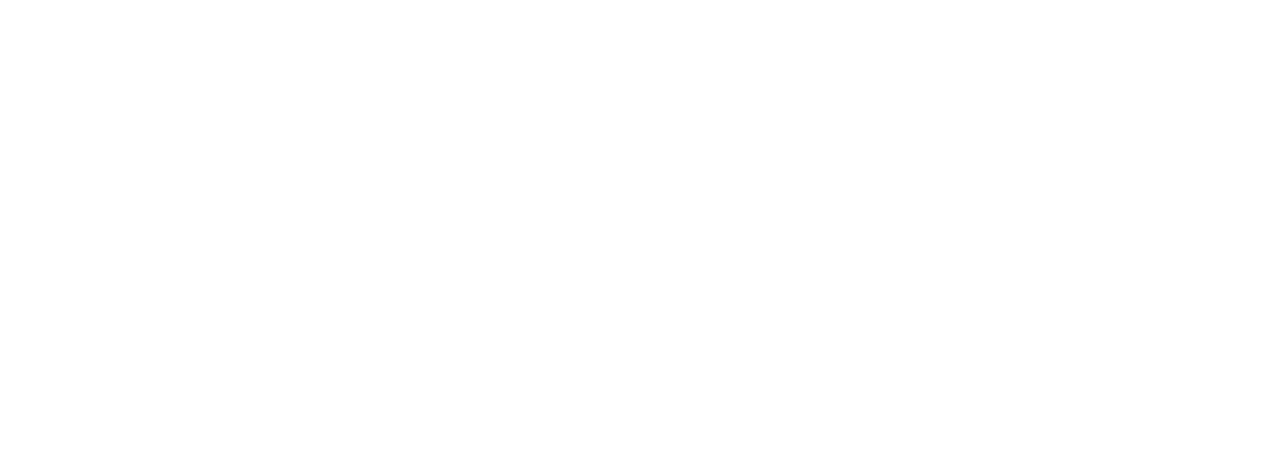
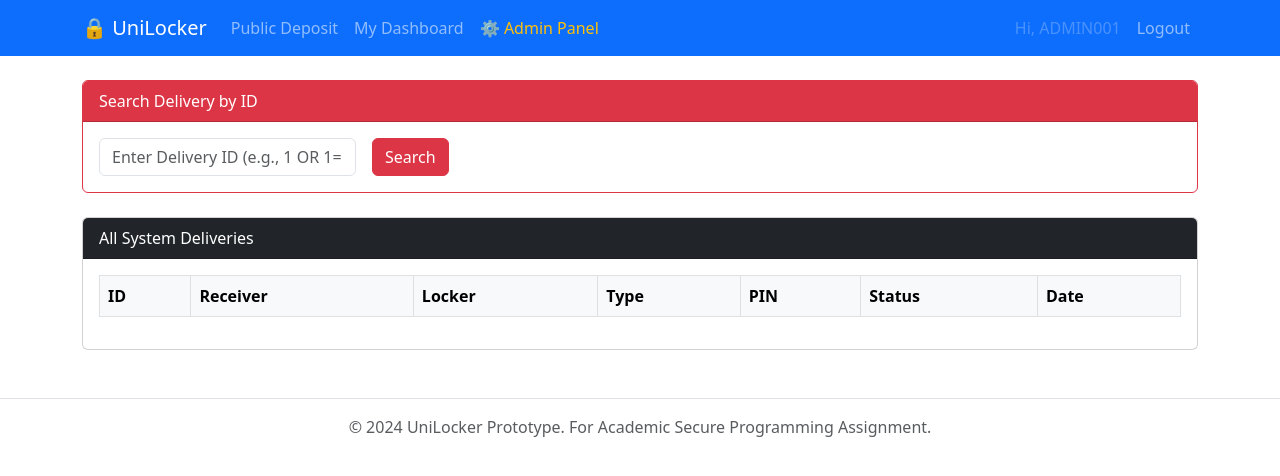
Before and after one commit to Ziq12/unilocker, a PHP site: page /admin/dashboard.php in a window 1280 px wide. Before the commit the part shown is empty. Shown: the top 476 px of the page. Run offline with PHP 8.4, Linux system fonts and the light colour scheme; a user stored in the database is signed in; data comes from the database, SQL or seed files in the repository; tables that the repository leaves empty hold one stand-in row (values such as "Sample post"); lists and menus that the app fills with data are empty.

Commit message:
Add admin dashboard with delivery search functionality and access control checks

```diff
--- a/includes/header.php
+++ b/includes/header.php
@@ -5,7 +5,6 @@
     <meta charset="UTF-8">
     <meta name="viewport" content="width=device-width, initial-scale=1.0">
     <title>UniLocker - Secure Campus Delivery</title>
-    <!-- Bootstrap 5 CDN for quick styling -->
     <link href="https://cdn.jsdelivr.net/npm/bootstrap@5.3.0/dist/css/bootstrap.min.css" rel="stylesheet">
 </head>
 
@@ -13,15 +12,27 @@
     <nav class="navbar navbar-expand-lg navbar-dark bg-primary mb-4">
         <div class="container">
             <a class="navbar-brand" href="index.php">🔒 UniLocker</a>
-            <div class="navbar-nav ms-auto">
-                <a class="nav-link" href="deposit.php">Public Deposit</a>
-                <?php if (isset($_SESSION['user_id'])): ?>
-                    <a class="nav-link" href="dashboard.php">Dashboard</a>
-                    <a class="nav-link" href="logout.php">Logout</a>
-                <?php else: ?>
-                    <a class="nav-link" href="login.php">Login</a>
-                    <a class="nav-link" href="register.php">Register</a>
-                <?php endif; ?>
+            <button class="navbar-toggler" type="button" data-bs-toggle="collapse" data-bs-target="#navbarNav">
+                <span class="navbar-toggler-icon"></span>
+            </button>
+            <div class="collapse navbar-collapse" id="navbarNav">
+                <ul class="navbar-nav me-auto">
+                    <li class="nav-item"><a class="nav-link" href="deposit.php">Public Deposit</a></li>
+                    <?php if (isset($_SESSION['user_id'])): ?>
+                        <li class="nav-item"><a class="nav-link" href="dashboard.php">My Dashboard</a></li>
+                        <!-- VULNERABILITY: Link is visible to all logged-in users, regardless of role -->
+                        <li class="nav-item"><a class="nav-link text-warning" href="admin/dashboard.php">⚙️ Admin Panel</a>
+                        </li>
+                    <?php endif; ?>
+                </ul>
+                <ul class="navbar-nav ms-auto">
+                    <?php if (isset($_SESSION['user_id'])): ?>
+                        <li class="nav-item"><span class="nav-link disabled">Hi,
+                                <?php echo htmlspecialchars($_SESSION['student_id']); ?></span></li>
+                        <li class="nav-item"><a class="nav-link" href="logout.php">Logout</a></li>
+                    <?php else: ?>
+                        <li class="nav-item"><a class="nav-link" href="login.php">Login</a></li>
+                        <li class="nav-item"><a class="nav-link" href="register.php">Register</a></li <?php endif; ?> </ul>
             </div>
         </div>
     </nav>
--- a/public/admin/dashboard.php
+++ b/public/admin/dashboard.php
@@ -0,0 +1,110 @@
+<?php
+session_start();
+require '../../config/db.php';
+require '../../includes/header.php';
+
+// 🚨 VULNERABILITY 1: Broken Access Control (Missing RBAC) 🚨
+// It only checks if the user is logged in. It DOES NOT check if $_SESSION['role'] == 'admin'.
+// A regular student can access this page!
+if (!isset($_SESSION['user_id'])) {
+    header("Location: ../login.php");
+    exit();
+}
+
+$message = '';
+
+// 🚨 VULNERABILITY 2: SQL Injection in Search 🚨
+$search_result = null;
+if (isset($_GET['search_id'])) {
+    $search_id = $_GET['search_id']; // No sanitization or prepared statements
+    $sql_search = "SELECT d.delivery_id, u.student_id, l.locker_number, d.pin, d.status
+                   FROM deliveries d
+                   LEFT JOIN users u ON d.receiver_id = u.user_id
+                   JOIN lockers l ON d.locker_id = l.locker_id
+                   WHERE d.delivery_id = $search_id";
+
+    $result_search = mysqli_query($conn, $sql_search);
+    if ($result_search && mysqli_num_rows($result_search) > 0) {
+        $search_result = mysqli_fetch_assoc($result_search);
+    } else {
+        $message = "No delivery found with ID: " . htmlspecialchars($search_id);
+    }
+}
+
+// Fetch all deliveries for the main table (Information Disclosure: Shows plaintext PINs)
+$sql_all = "SELECT d.delivery_id, u.student_id, u.name as receiver_name, l.locker_number, d.pin, d.deposit_type, d.status, d.created_at
+            FROM deliveries d
+            LEFT JOIN users u ON d.receiver_id = u.user_id
+            JOIN lockers l ON d.locker_id = l.locker_id
+            ORDER BY d.created_at DESC";
+$all_deliveries = mysqli_query($conn, $sql_all);
+?>
+
+
+
+<!-- Search Form (Vulnerable to SQLi) -->
+<div class="card mb-4 border-danger">
+    <div class="card-header bg-danger text-white">Search Delivery by ID</div>
+    <div class="card-body">
+        <form method="GET" action="" class="row g-3">
+            <div class="col-auto">
+                <input type="text" name="search_id" class="form-control" placeholder="Enter Delivery ID (e.g., 1 OR 1=1)" required>
+            </div>
+            <div class="col-auto">
+                <button type="submit" class="btn btn-danger">Search</button>
+            </div>
+        </form>
+        <?php if($search_result): ?>
+            <div class="alert alert-info mt-3">
+                <strong>Found:</strong> Delivery #<?php echo $search_result['delivery_id']; ?> |
+                Student: <?php echo $search_result['student_id'] ?: 'Anonymous'; ?> |
+                Locker: <?php echo $search_result['locker_number']; ?> |
+                <span class="text-danger">PIN: <?php echo $search_result['pin']; ?></span> |
+                Status: <?php echo $search_result['status']; ?>
+            </div>
+        <?php elseif(isset($_GET['search_id'])): ?>
+            <div class="alert alert-warning mt-3"><?php echo $message; ?></div>
+        <?php endif; ?>
+    </div>
+</div>
+
+<!-- All Deliveries Table -->
+<div class="card">
+    <div class="card-header bg-dark text-white">All System Deliveries</div>
+    <div class="card-body">
+        <div class="table-responsive">
+            <table class="table table-bordered table-hover">
+                <thead class="table-light">
+                    <tr>
+                        <th>ID</th>
+                        <th>Receiver</th>
+                        <th>Locker</th>
+                        <th>Type</th>
+                        <th>PIN</th>
+                        <th>Status</th>
+                        <th>Date</th>
+                    </tr>
+                </thead>
+                <tbody>
+                    <?php while($row = mysqli_fetch_assoc($all_deliveries)): ?>
+                        <tr>
+                            <td><?php echo $row['delivery_id']; ?></td>
+                            <td><?php echo $row['receiver_name'] ? $row['receiver_name'] . ' (' . $row['student_id'] . ')' : 'Anonymous'; ?></td>
+                            <td><?php echo $row['locker_number']; ?></td>
+                            <td><?php echo $row['deposit_type']; ?></td>
+                            <td class="text-danger fw-bold"><?php echo $row['pin']; ?></td>
+                            <td>
+                                <span class="badge bg-<?php echo $row['status'] == 'Collected' ? 'success' : 'warning'; ?>">
+                                    <?php echo $row['status']; ?>
+                                </span>
+                            </td>
+                            <td><?php echo date('d M Y, h:i A', strtotime($row['created_at'])); ?></td>
+                        </tr>
+                    <?php endwhile; ?>
+                </tbody>
+            </table>
+        </div>
+    </div>
+</div>
+
+<?php require '../../includes/footer.php'; ?>
```
